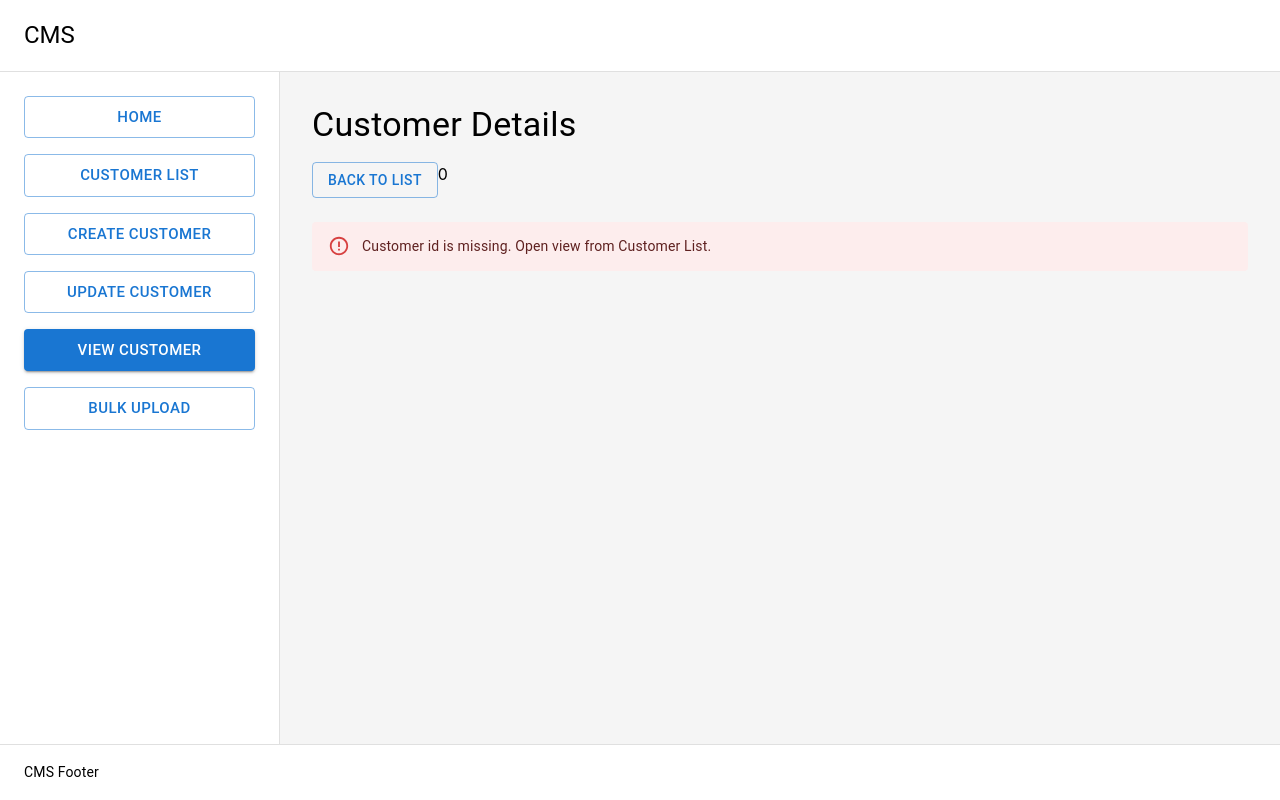
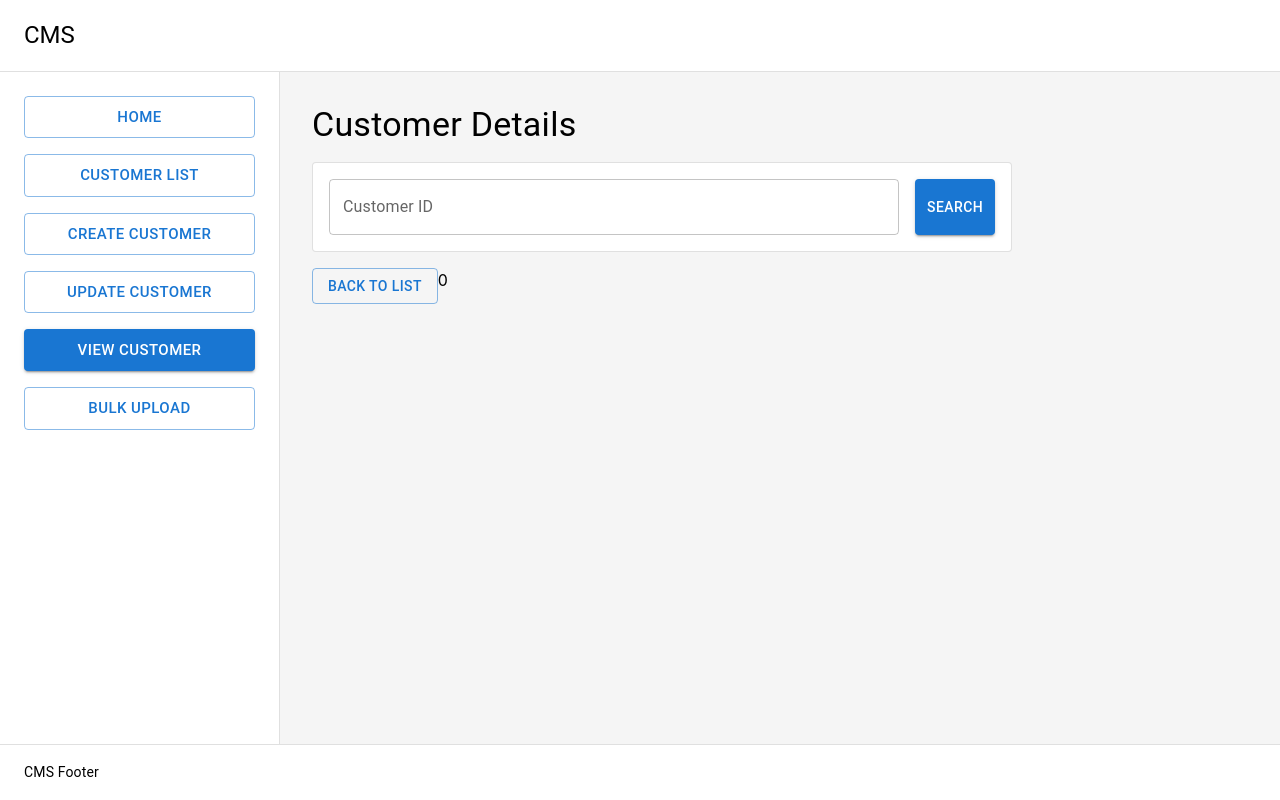
Before and after one commit to ni-th/convergence-assignment-frontend, a React (Vite) app: page /customers/view in a window 1280 px wide. Built offline with nearby package versions, Linux system fonts and the light colour scheme.

Commit message:
feat: enhance customer view page with search functionality and input validation

```diff
--- a/src/pages/CustomerViewPage.jsx
+++ b/src/pages/CustomerViewPage.jsx
@@ -1,5 +1,5 @@
 import { useEffect, useMemo, useState } from 'react'
-import { Alert, Box, Button, Paper, Stack, Typography } from '@mui/material'
+import { Alert, Box, Button, Paper, Stack, TextField, Typography } from '@mui/material'
 import { useNavigate, useSearchParams } from 'react-router-dom'
 import customerService from '../services/customerService'
 
@@ -9,13 +9,19 @@ const CustomerViewPage = () => {
   const customerId = useMemo(() => Number(searchParams.get('id')), [searchParams])
 
   const [customer, setCustomer] = useState(null)
+  const [searchId, setSearchId] = useState(searchParams.get('id') ?? '')
   const [loading, setLoading] = useState(false)
   const [error, setError] = useState('')
 
   useEffect(() => {
+    setSearchId(searchParams.get('id') ?? '')
+  }, [searchParams])
+
+  useEffect(() => {
     const loadCustomer = async () => {
       if (!customerId || Number.isNaN(customerId)) {
-        setError('Customer id is missing. Open view from Customer List.')
+        setCustomer(null)
+        setError('')
         return
       }
 
@@ -34,11 +40,40 @@ const CustomerViewPage = () => {
     loadCustomer()
   }, [customerId])
 
+  const handleSearch = (event) => {
+    event.preventDefault()
+    const normalized = searchId.trim()
+
+    if (!normalized || Number.isNaN(Number(normalized))) {
+      setError('Please enter a valid numeric customer ID.')
+      setCustomer(null)
+      return
+    }
+
+    setError('')
+    navigate(`/customers/view?id=${Number(normalized)}`)
+  }
+
   return (
     <Box>
       <Typography variant="h4" fontWeight={700}>
         Customer Details
       </Typography>
+
+      <Paper component="form" variant="outlined" onSubmit={handleSearch} sx={{ mt: 2, p: 2, maxWidth: 700 }}>
+        <Stack direction={{ xs: 'column', sm: 'row' }} spacing={2}>
+          <TextField
+            label="Customer ID"
+            value={searchId}
+            onChange={(event) => setSearchId(event.target.value)}
+            placeholder="Enter customer id"
+            fullWidth
+          />
+          <Button type="submit" variant="contained">
+            Search
+          </Button>
+        </Stack>
+      </Paper>
 
       <Stack direction="row" spacing={2} sx={{ mt: 2, mb: 3 }}>
         <Button variant="outlined" onClick={() => navigate('/customers')}>
```
